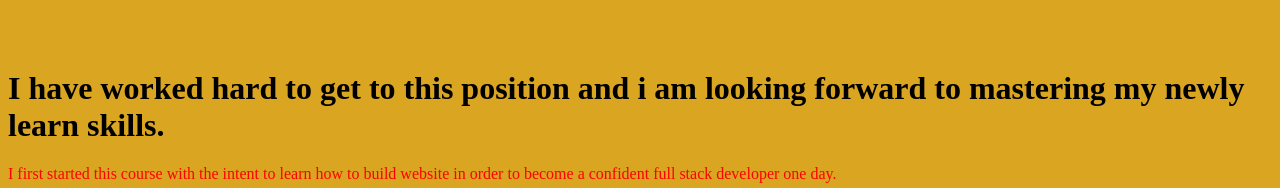
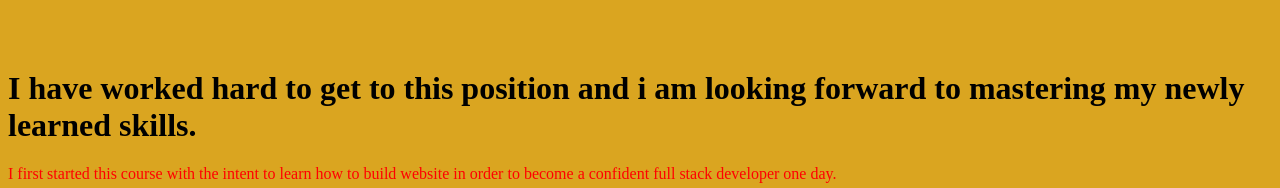
Before and after one commit to HamzaArshad-os/FirstWebsite, a plain HTML site: page index.html in a window 1280 px wide. Shown: the part 764-952 px from the top of the page. Drawn offline with Linux system fonts and the light colour scheme.

Commit message:
Update index.html

```diff
--- a/index.html
+++ b/index.html
@@ -32,7 +32,7 @@
 
         <h1>This my <strong class="blue-text">first</strong> website .. It is being posted from my github</h1>
 
-        <h1>I have worked hard to get to this position and i am looking forward to mastering my newly learn skills.</h1>
+        <h1>I have worked hard to get to this position and i am looking forward to mastering my newly learned skills.</h1>
         <p style= "color:red">  I first started this course with the intent to learn how to build website in order to become a confident full stack developer one day.
         </p>
         <p>The shiftclick course was slightely  long but i got a deep understanding . and could ask for help every step of the way.
```
